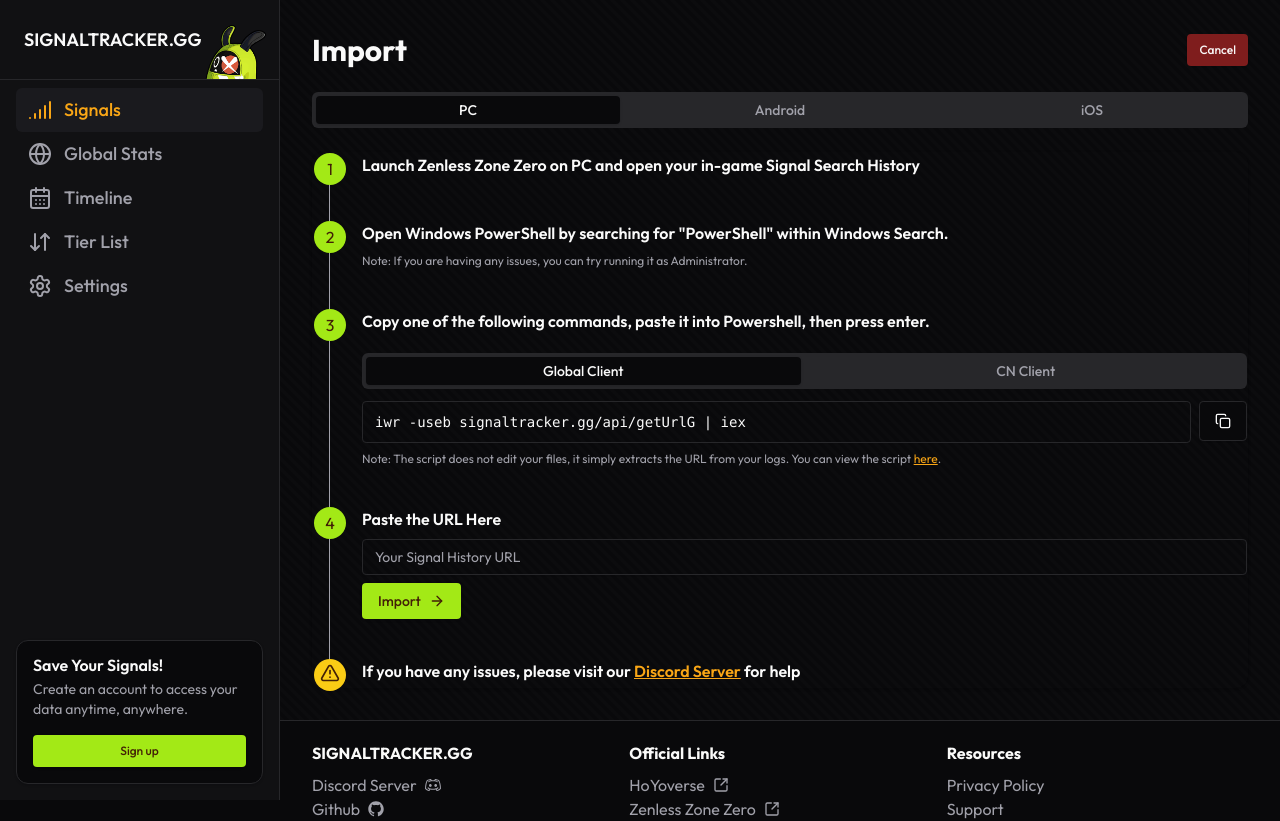
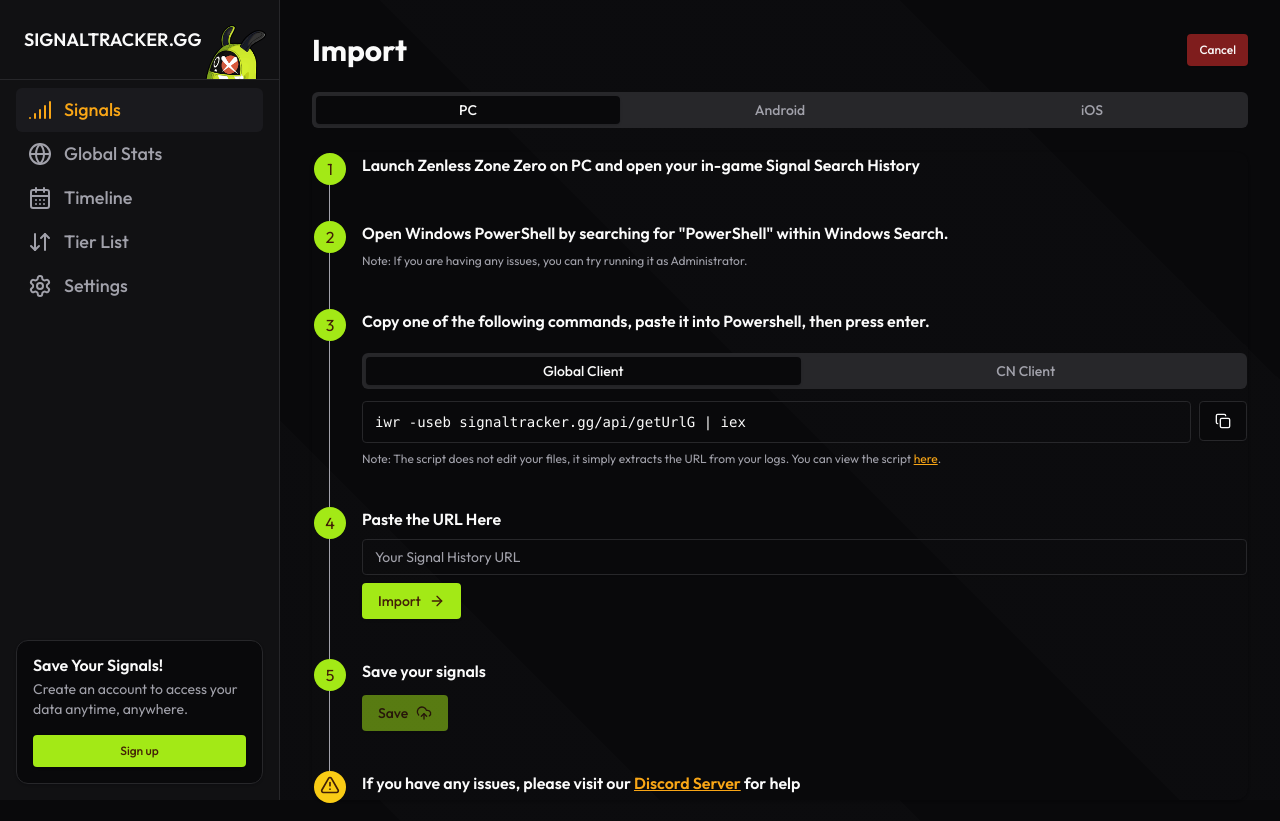
Before and after one commit to TristanKatwaroo/signal-tracker, a Next.js app: page /signals/import in a window 1280 px wide. Shown: the top 821 px of the page. Built offline with nearby package versions, Linux system fonts and the light colour scheme; no server answers; what tailwindcss-debug-screens would draw is missing.

Commit message:
implemented SaveButton

```diff
--- a/src/app/signals/import/page.tsx
+++ b/src/app/signals/import/page.tsx
@@ -1,6 +1,6 @@
 // src/app/signals/import/page.tsx
 
-import React from 'react';
+// import React from 'react';
 import { Tabs, TabsList, TabsTrigger, TabsContent } from "@/components/ui/tabs";
 import { Card } from '@/components/ui/card';
 import Link from 'next/link';
@@ -8,6 +8,7 @@
 import ImportForm from '../../../components/signals/ImportForm';
 import { TriangleAlert } from 'lucide-react';
 import { Button } from '@/components/ui/button';
+import SaveButton from '@/components/signals/SaveButton';
 
 const ImportPage = () => {
   return (
@@ -85,6 +86,15 @@
                 </div>
               </li>
               <li className="mb-10 ml-8 flex items-start">
+                <span className="absolute -left-4 flex items-center justify-center w-8 h-8 bg-tertiary text-tertiary-foreground rounded-full">
+                  5
+                </span>
+                <div className="flex-grow">
+                  <h3 className="mb-1 font-semibold text-base text-foreground">Save your signals</h3>
+                  <SaveButton />
+                </div>
+              </li>
+              <li className="mb-10 ml-8 flex items-start">
                 <span className="absolute -left-4 flex items-center justify-center w-8 h-8 bg-yellow-400 text-tertiary-foreground rounded-full">
                   <TriangleAlert className="h-5 w-5 -mt-1" />
                 </span>
--- a/src/components/signals/ImportForm.tsx
+++ b/src/components/signals/ImportForm.tsx
@@ -9,7 +9,7 @@
 
 const ImportResult = dynamic(() => import('./ImportResult'), {
   ssr: false,
-  loading: () => <p>Fetching</p>
+  loading: () => <></>
 });
 
 export default function ImportForm() {
--- a/src/components/signals/ImportResult.tsx
+++ b/src/components/signals/ImportResult.tsx
@@ -1,11 +1,10 @@
-'use client';
+// 'use client';
 
-import React, { useEffect } from 'react';
+// import React, { useEffect } from 'react';
 import { ScrollArea } from "@/components/ui/scroll-area";
 import { Table, TableBody, TableCell, TableHead, TableHeader, TableRow } from "@/components/ui/table";
 import { getGachaTypeName } from "@/utils/gachaTypeUtil";
 import { getRarityColor } from "@/utils/rarityColorUtil";
-import { clearCookies } from '@/app/signals/import/actions';
 
 type Props = {
   result: {
@@ -23,25 +22,9 @@
     return <p className="text-red-500">Error: {result.error}</p>;
   }
 
-//   useEffect(() => {
-//     // Clear cookies when component mounts (page refresh)
-//     clearCookies();
-
-//     // Clear cookies when leaving the page
-//     const handleBeforeUnload = () => {
-//       clearCookies();
-//     };
-
-//     window.addEventListener('beforeunload', handleBeforeUnload);
-
-//     return () => {
-//       window.removeEventListener('beforeunload', handleBeforeUnload);
-//     };
-//   }, []);
-
   if (result.data && result.data.length > 0) {
     return (
-      <div className="w-full max-w-4xl mx-auto mt-4">
+      <div className="w-full mx-auto mt-4">
         <h2 className="text-xl font-bold mb-2">Import Result</h2>
         <div className="rounded-md border">
           <div className="overflow-hidden">
--- /dev/null
+++ b/src/components/signals/SaveButton.tsx
@@ -0,0 +1,45 @@
+// src/app/signals/import/UploadButton.tsx
+
+'use client';
+
+import { useEffect, useState } from 'react';
+import { useFormStatus } from 'react-dom';
+import { Button } from '@/components/ui/button';
+import { ArrowRight, CloudUpload, Loader, Save } from 'lucide-react';
+
+export default function UploadButton() {
+  const { pending } = useFormStatus();
+  const [isDisabled, setIsDisabled] = useState(true);
+
+  useEffect(() => {
+    const form = document.querySelector('form');
+    const input = form?.querySelector('input[name="url"]') as HTMLInputElement;
+
+    const handleInput = () => {
+      setIsDisabled(pending || !input.value.trim());
+    };
+
+    input?.addEventListener('input', handleInput);
+
+    // Cleanup event listener on unmount
+    return () => {
+      input?.removeEventListener('input', handleInput);
+    };
+  }, [pending]);
+
+  return (
+    <Button
+      className="mt-2"
+      variant="tertiary"
+      type="submit"
+      disabled={isDisabled}
+    >
+      {pending ? 'Saving' : 'Save'}
+      {pending ? (
+        <Loader className="h-4 w-4 ml-2 animate-spin" />
+      ) : (
+        <CloudUpload className="h-4 w-4 ml-2" />
+      )}
+    </Button>
+  );
+}
```
